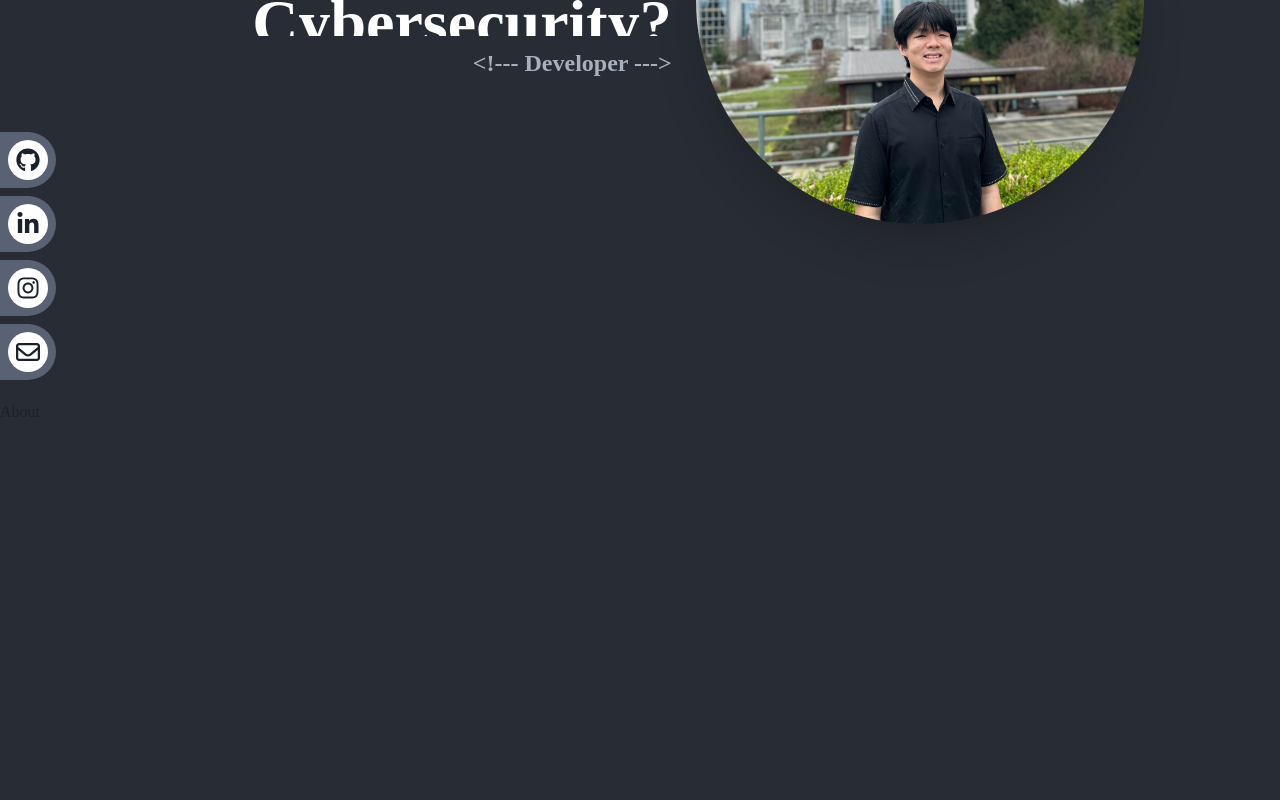
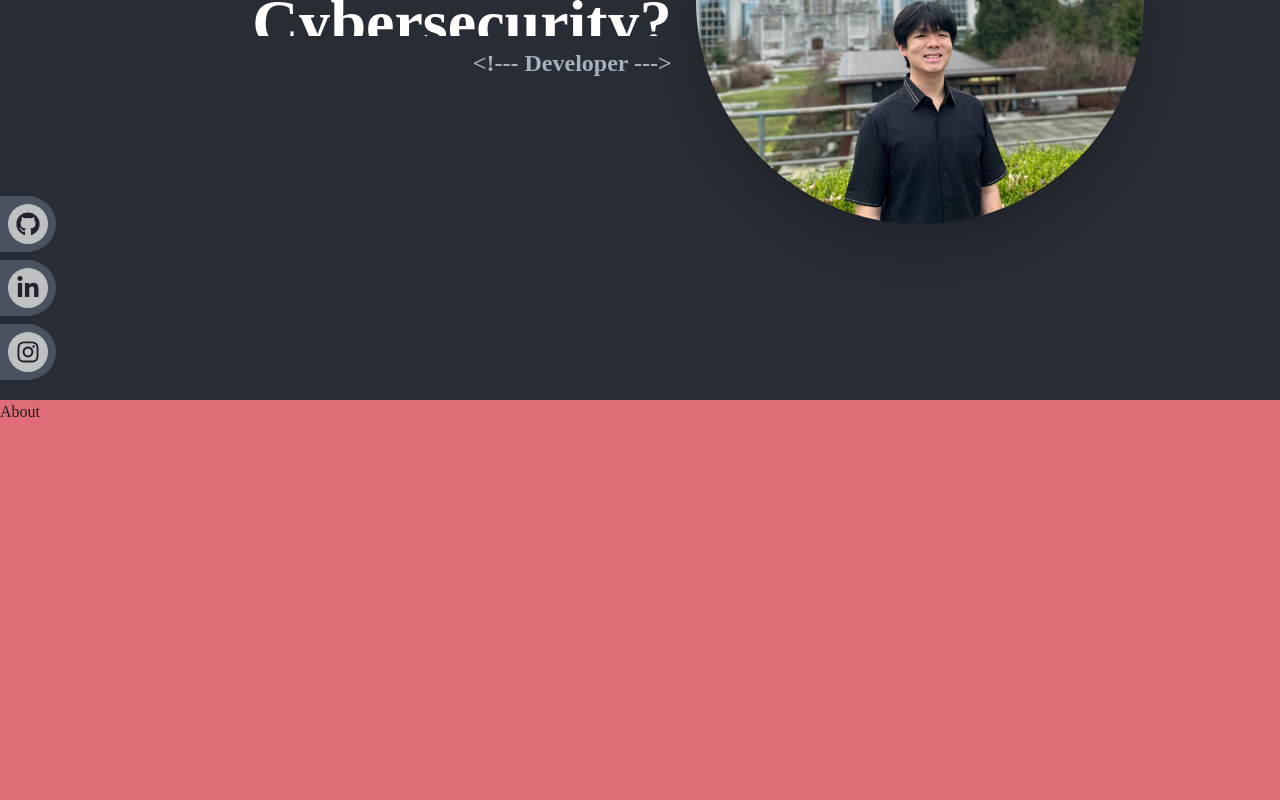
Before and after one commit to MatthewAnder/personal-portfolio, a Next.js app: page / in a window 1280 px wide. Shown: the part 400-1200 px from the top of the page. Built offline with nearby package versions, Linux system fonts and the light colour scheme.

Commit message:
chore: remove mail from social

```diff
--- a/src/components/Socials.tsx
+++ b/src/components/Socials.tsx
@@ -34,12 +34,6 @@ const Items: SocialItems[] = [
     link: "https://www.linkedin.com/in/matthewanh/",
     bgColor: "#dd2a7b",
   },
-  {
-    label: "Outlook",
-    icon: <FaRegEnvelope />,
-    link: "mailto:matthewanh@hotmail.com",
-    bgColor: "#0072c6",
-  },
 ];
 
 const Socials = () => {
@@ -75,11 +69,13 @@ const NavLink = ({ navItem }: { navItem: SocialItems }) => {
         rounded={"full"}
         alignItems={"center"}
         background={"background.600"}
+        opacity={0.7}
         transition={`${duration} ease-out`}
         pl={20}
         _hover={{
           transform: "translateX(6em)",
           bg: "background.700",
+          opacity: "1",
         }}
         data-group
       >
--- a/src/components/sections/About.tsx
+++ b/src/components/sections/About.tsx
@@ -1,7 +1,11 @@
 import { Box } from "@chakra-ui/react";
 
 const About = () => {
-  return <Box height={"100vh"}>About</Box>;
+  return (
+    <Box height={"100vh"} bg={"primary.200"}>
+      About
+    </Box>
+  );
 };
 
 export default About;
```
